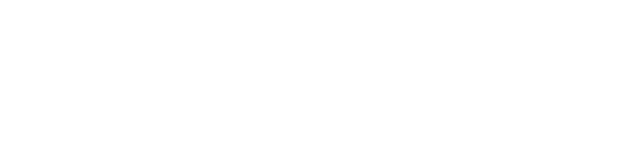
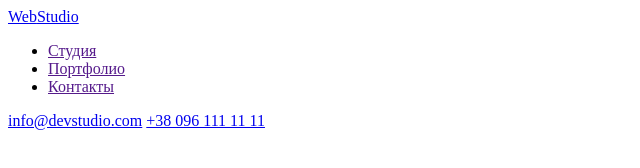
Before and after one commit to Svetksm/goit-markup-hw-0-1, a plain HTML site: page index.html in a window 1280 px wide. Shown: the whole page, without its empty margins (0-640 px from the left). Drawn offline with Linux system fonts and the light colour scheme.

Commit message:
add logo + header

```diff
--- a/index.html
+++ b/index.html
@@ -1,12 +1,26 @@
 <!DOCTYPE html>
-<html lang="en">
+<html lang="ru">
 <head>
     <meta charset="UTF-8">
     <meta http-equiv="X-UA-Compatible" content="IE=edge">
     <meta name="viewport" content="width=device-width, initial-scale=1.0">
-    <title>Document</title>
+    <title>Webstudio</title>
 </head>
 <body>
+    <header>
+        <!-- the logo is a link -->
+        <a href="./index.html" lang="en" aria-label="logo webstudio"><span>Web</span>Studio</a>
+        <!-- main navigation -->
+        <nav>
+            <ul>
+                <li><a href="">Студия</a></li>
+                <li><a href="">Портфолио</a></li>
+                <li><a href="">Контакты</a></li>
+            </ul>
+        </nav>
+        <a href="mailto:info@devstudio.com">info@devstudio.com</a>
+        <a href="tel:+380961111111">+38 096 111 11 11</a>
+    </header>
 
 </body>
 </html>
```
